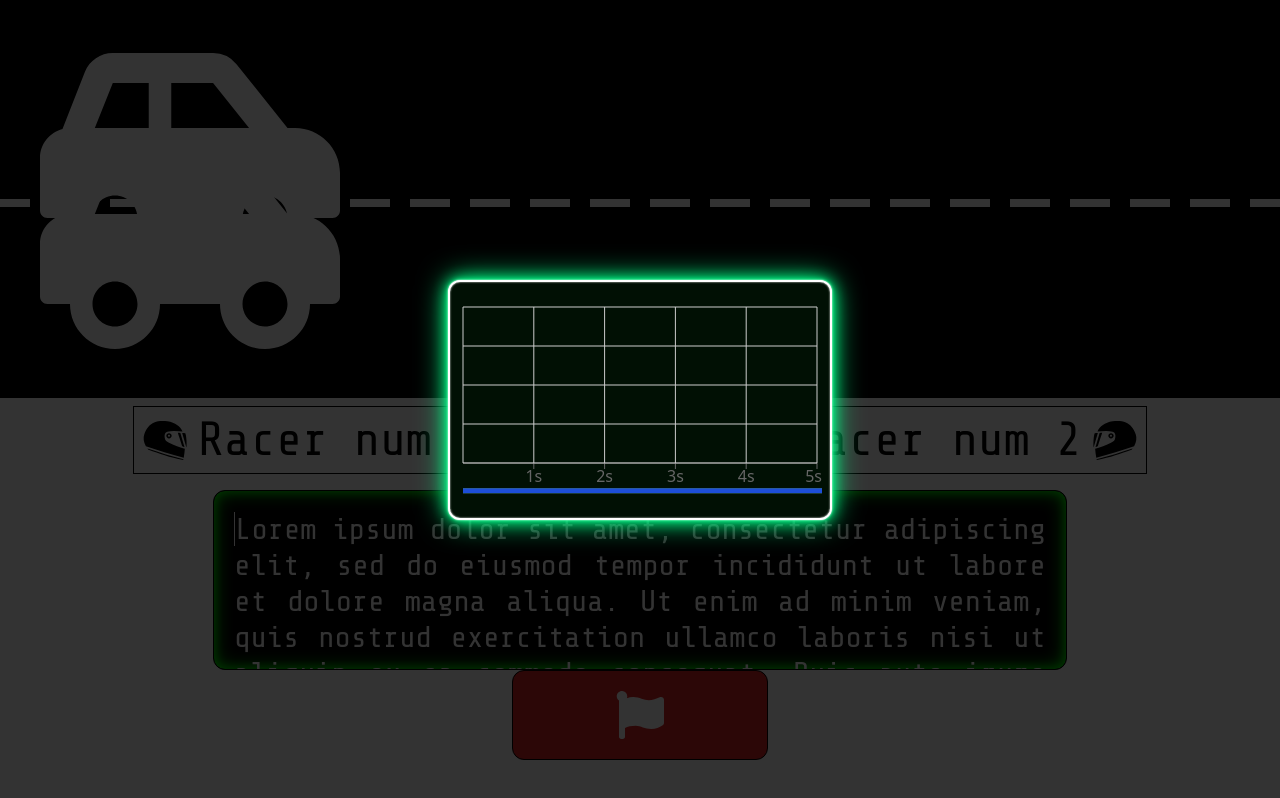
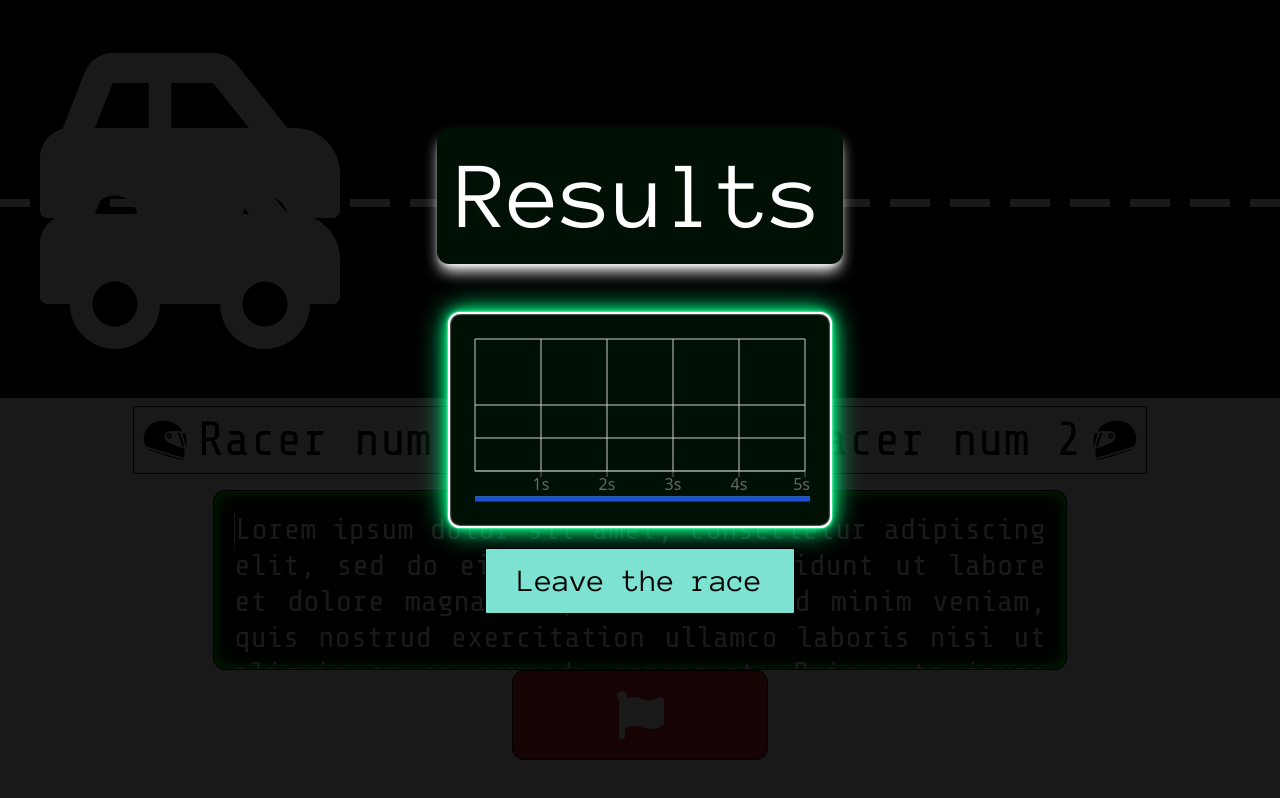
Before and after one commit to AlexTkCk/diploma_everlabs, a React (Create React App) app in the folder client/: page /gameRoom in a window 1280 px wide. Built offline with nearby package versions, Linux system fonts and the light colour scheme; no server answers.

Commit message:
v-9-Race-room/20/Added title and leave the room button, adjusted modal size

```diff
--- a/client/src/components/SessionLineChar.tsx
+++ b/client/src/components/SessionLineChar.tsx
@@ -8,6 +8,8 @@ import {
     ResponsiveContainer,
 } from 'recharts';
 import {themeContext} from "../context/ThemeContext";
+import Button from "./Button";
+import {useNavigate} from "react-router";
 
 export interface SessionData {
     sps: number;
@@ -21,15 +23,16 @@ interface SessionLineChartProps {
 
 const SessionLineChart = ({ sessionData } : SessionLineChartProps) => {
 
+    const navigate = useNavigate();
     const {themeConfig} = useContext(themeContext);
 
     return (
-        <div className={'absolute w-full h-full grid place-items-center'}>
-            <div className={'absolute w-full h-full opacity-80 bg-black'}>
+        <div className={'absolute w-full h-full flex flex-col pt-20 items-center'}>
+            <div className={'absolute top-0 left-0 w-full h-full opacity-90 bg-black'}>
 
             </div>
-
-            <ResponsiveContainer width={'30%'} height={'30%'} className={`px-2 z-10 py-5 border ${themeConfig.primary} border-white border-2 rounded-xl ${themeConfig.neon}`}>
+            <h1 className={`text-white text-8xl ${themeConfig.primary} rounded-xl px-5 py-5 my-12 shadow-white shadow-lg font-secondary z-10`}>Results</h1>
+            <ResponsiveContainer width={'30%'} height={'30%'} className={`z-10 px-5 py-5 border ${themeConfig.primary}  border-white border-2 rounded-xl ${themeConfig.neon}`}>
                 <LineChart data={sessionData}>
                     <XAxis dataKey={'name'}/>
                     <CartesianGrid />
@@ -39,6 +42,7 @@ const SessionLineChart = ({ sessionData } : SessionLineChartProps) => {
 
                 </LineChart>
             </ResponsiveContainer>
+            <Button buttonClassName={`z-10 ${themeConfig.accent} mt-5`} handler={() => (navigate('/'))}>Leave the race</Button>
         </div>
     );
 };
```
